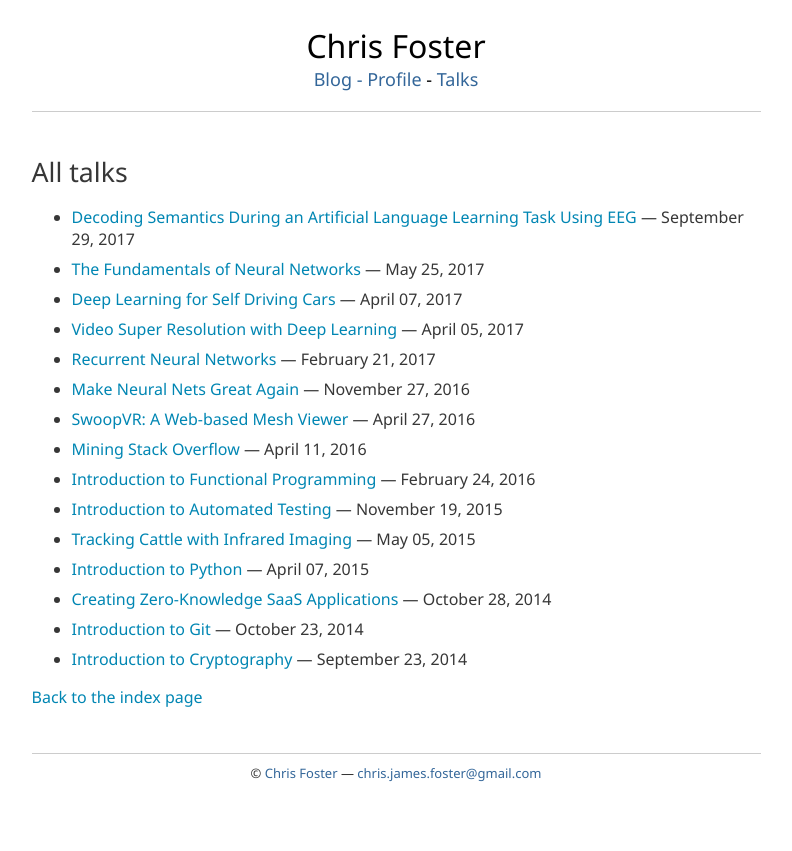
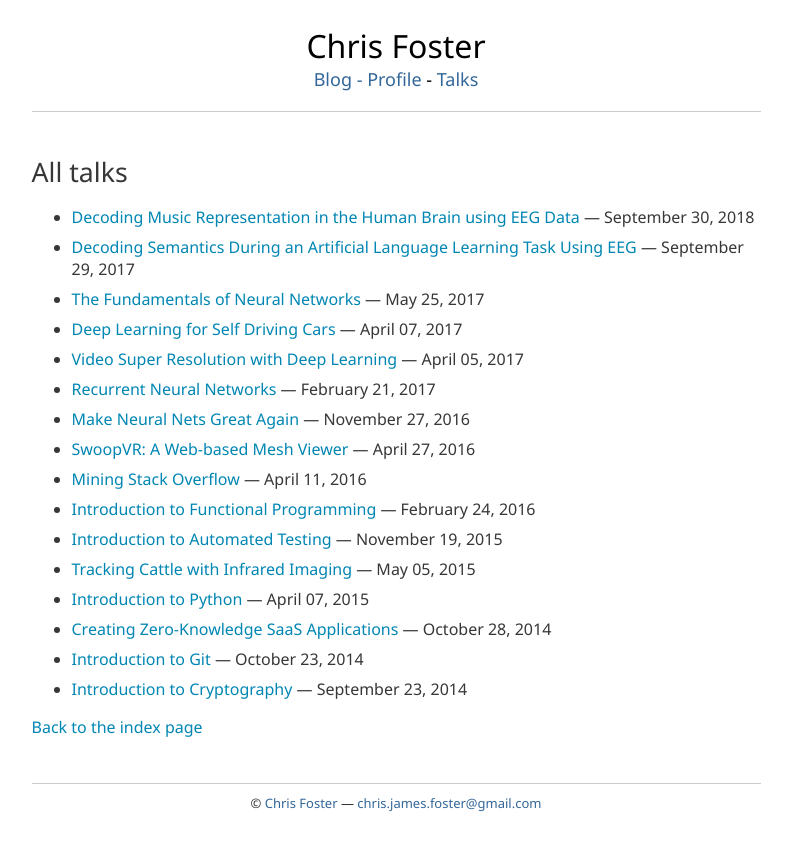
Before and after one commit to chrisfosterelli/chrisfosterelli.github.io, a Jekyll site: the page built from talks.html, in a window 1280 px wide. Shown: the top 851 px of the page, without its empty margins (244-1036 px from the left). Built offline with Jekyll 4.4.1, drawn with Linux system fonts in a browser that asks for light colours.

Commit message:
Add EEG talk

```diff
--- a/_data/talks.yml
+++ b/_data/talks.yml
@@ -1,3 +1,7 @@
+- title: Decoding Music Representation in the Human Brain using EEG Data
+  date: September 30, 2018
+  url: file/talk/decoding-music-representation-in-the-human-brain-using-eeg-data.pdf
+
 - title: Decoding Semantics During an Artificial Language Learning Task Using EEG
   date: September 29, 2017
   url: file/talk/decoding-semantics-during-an-artificial-language-learning-task.pdf
```
Also changed, not shown: 1 other file.
